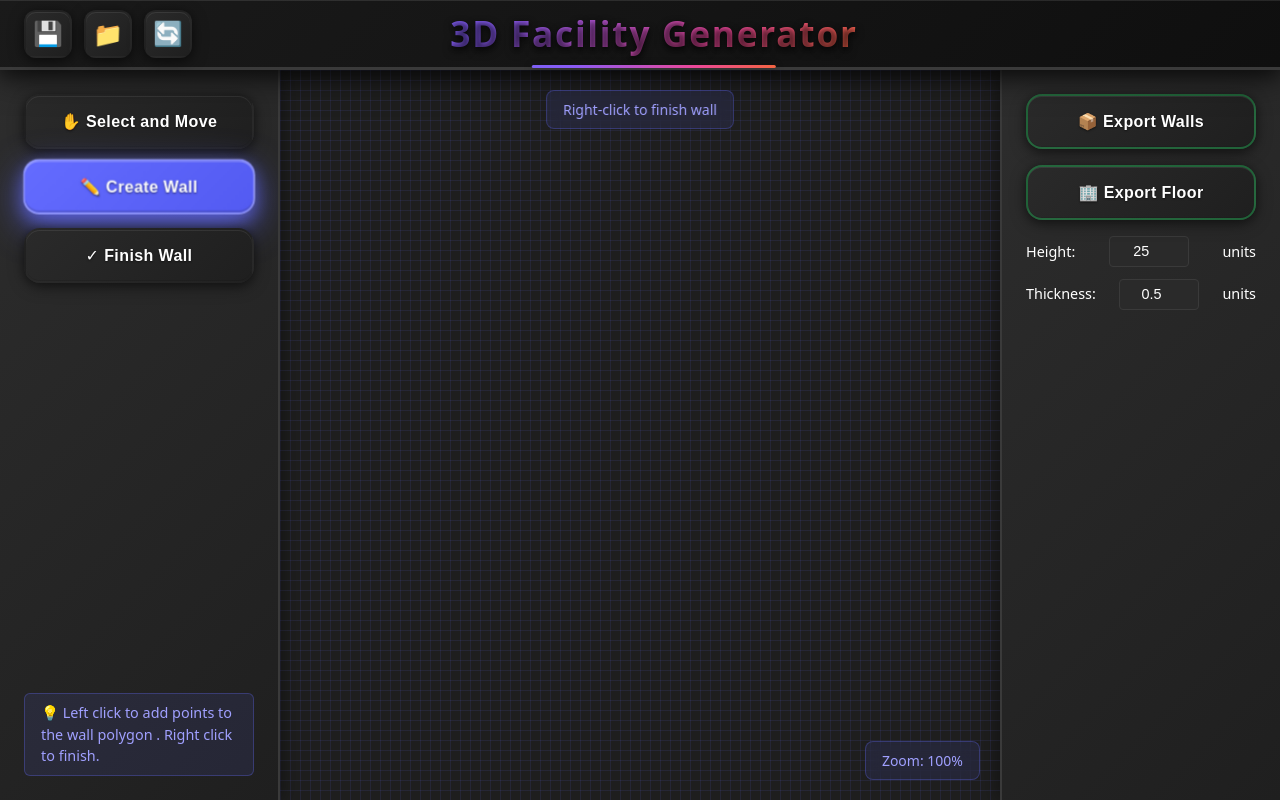
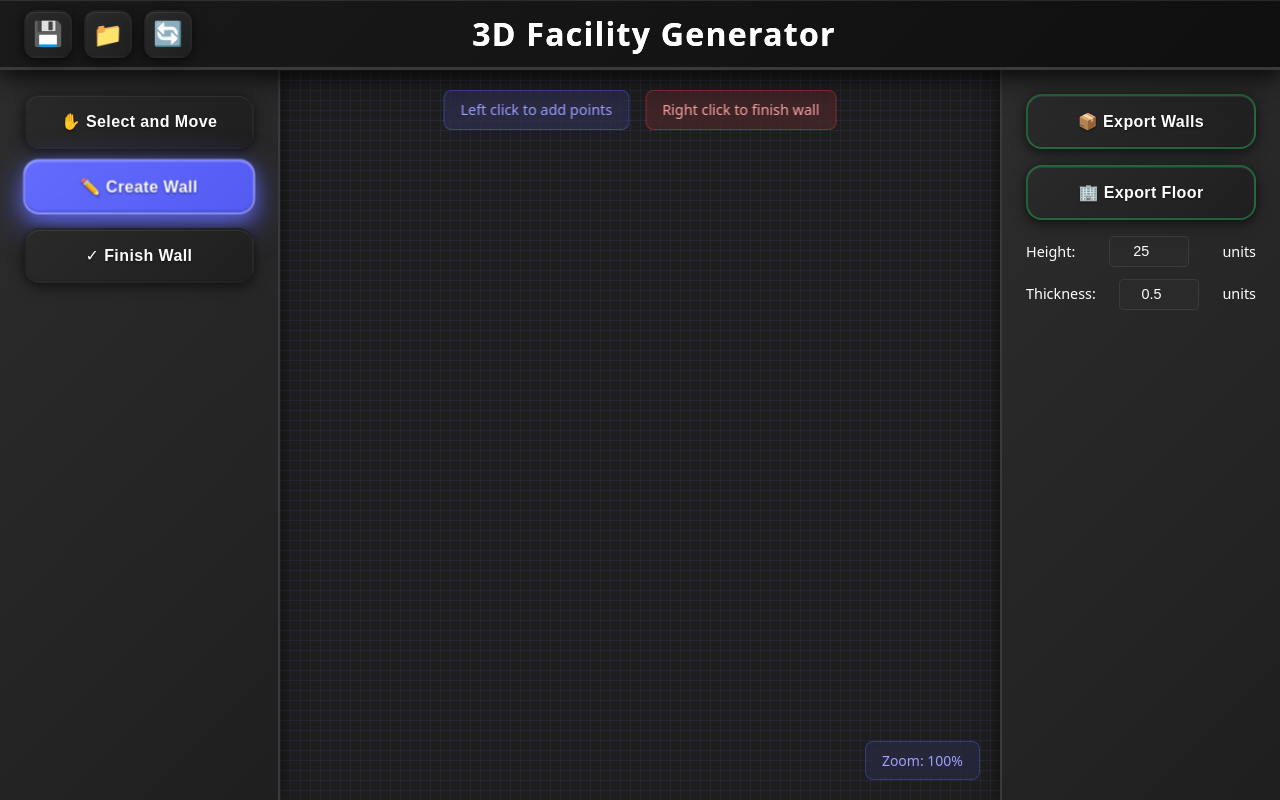
Before and after one commit to afisicos/FacilityGenerator, a React (Vite) app in the folder mapgenerator/: page / in a window 1280 px wide. Both pictures are taken after a click on the button "✏️ Create Wall". Built offline with nearby package versions, Linux system fonts and the light colour scheme.

Commit message:
ayuda y posibilidad de hacer polígonos de 2 puntos

```diff
--- a/mapgenerator/src/MapEditor.css
+++ b/mapgenerator/src/MapEditor.css
@@ -118,47 +118,14 @@
 
 .app-title {
   margin: 0;
-  font-size: 2.2rem;
-  font-weight: 900;
-  background: linear-gradient(135deg, #6366f1 0%, #8b5cf6 25%, #ec4899 50%, #f97316 75%, #eab308 100%);
-  background-size: 200% 200%;
-  -webkit-background-clip: text;
-  -webkit-text-fill-color: transparent;
+  font-size: 2rem;
+  font-weight: 600;
+  background: white;
   background-clip: text;
-  letter-spacing: 0.05em;
-  text-shadow:
-    0 4px 8px rgba(0, 0, 0, 0.6),
-    0 2px 4px rgba(0, 0, 0, 0.4);
-  animation: titleGradient 3s ease-in-out infinite;
+  letter-spacing: 0.04em;
   position: relative;
 }
 
-@keyframes titleGradient {
-  0% {
-    background-position: 0% 50%;
-  }
-  50% {
-    background-position: 100% 50%;
-  }
-  100% {
-    background-position: 0% 50%;
-  }
-}
-
-.app-title::after {
-  content: '';
-  position: absolute;
-  bottom: -8px;
-  left: 50%;
-  transform: translateX(-50%);
-  width: 60%;
-  height: 3px;
-  background: linear-gradient(90deg, #6366f1, #8b5cf6, #ec4899, #f97316, #eab308);
-  background-size: 200% 200%;
-  animation: titleGradient 3s ease-in-out infinite;
-  border-radius: 2px;
-  box-shadow: 0 2px 8px rgba(0, 0, 0, 0.4);
-}
 
 .top-bar-spacer {
   width: 140px; /* Espacio para balancear los botones del lado izquierdo */
@@ -394,6 +361,25 @@
   color: #a0a0ff;
 }
 
+.tool-hint-container {
+  display: flex;
+  gap: 1rem;
+  align-items: center;
+}
+
+.tool-hint-left {
+  flex: 1;
+  text-align: left;
+}
+
+.tool-hint-right {
+  flex: 1;
+  text-align: right;
+  background: rgba(239, 68, 68, 0.1);
+  border-color: rgba(239, 68, 68, 0.3);
+  color: #fca5a5;
+}
+
 .export-section {
   display: flex;
   flex-direction: column;
@@ -535,6 +521,42 @@
   }
 }
 
+/* Drawing Hints Container */
+.drawing-hints-container {
+  position: fixed;
+  top: 90px;
+  left: 50%;
+  transform: translateX(-50%);
+  display: flex;
+  gap: 1rem;
+  align-items: center;
+  z-index: 150;
+  animation: fadeInUp 0.3s ease-out;
+}
+
+.drawing-hint-left,
+.drawing-hint-right {
+  padding: 0.5rem 1rem;
+  border-radius: 8px;
+  font-size: 0.9rem;
+  font-weight: 500;
+  backdrop-filter: blur(10px);
+  border: 1px solid;
+  white-space: nowrap;
+}
+
+.drawing-hint-left {
+  background: rgba(100, 108, 255, 0.15);
+  border-color: rgba(100, 108, 255, 0.4);
+  color: #a0a0ff;
+}
+
+.drawing-hint-right {
+  background: rgba(239, 68, 68, 0.15);
+  border-color: rgba(239, 68, 68, 0.4);
+  color: #fca5a5;
+}
+
 /* Selected Polygon Floating Panel */
 .selected-polygon-panel {
   position: fixed;
--- a/mapgenerator/src/MapEditor.tsx
+++ b/mapgenerator/src/MapEditor.tsx
@@ -389,15 +389,6 @@ export default function MapEditor() {
         onPointDoubleClick={handlePointDoubleClick}
       />
 
-      {/* Drawing hint panel */}
-      {isDrawingWall && (
-        <div
-          className="drawing-hint-panel"
-        >
-          Right-click to finish wall
-        </div>
-      )}
-
       {/* Selected Polygon Info Panel */}
       {selectedPolygonInfo && (
         <div className="selected-polygon-panel">
@@ -424,6 +415,18 @@ export default function MapEditor() {
         </div>
       )}
 
+      {/* Drawing hints */}
+      {tool === 'drawWall' && (
+        <div className="drawing-hints-container">
+          <div className="drawing-hint-left">
+            Left click to add points
+          </div>
+          <div className="drawing-hint-right">
+            Right click to finish wall
+          </div>
+        </div>
+      )}
+
       {/* Zoom indicator */}
       <div
         className="zoom-indicator-fixed"
--- a/mapgenerator/src/components/LeftPanel.tsx
+++ b/mapgenerator/src/components/LeftPanel.tsx
@@ -160,11 +160,6 @@ export function LeftPanel({
         )}
         </div>
       </div>
-      {tool === 'drawWall' && (
-        <div className="tool-hint">
-          💡 Left click to add points to the wall polygon . Right click to finish.
-        </div>
-      )}
       {isAddingToPolygon && (
         <div className="tool-hint">
           💡 Left click to add points. Right click to finish.
--- a/mapgenerator/src/hooks/useMapHandlers.ts
+++ b/mapgenerator/src/hooks/useMapHandlers.ts
@@ -161,7 +161,7 @@ export function useMapHandlers(state: MapState, canvasRef: React.RefObject<HTMLD
   } = state;
 
   const finishPolygon = useCallback(() => {
-    if (currentPolygonPoints.length >= 3) {
+    if (currentPolygonPoints.length >= 2) {
       const newPolygon: WallPolygon = {
         id: `polygon-${Date.now()}`,
         points: [...currentPolygonPoints],
```
